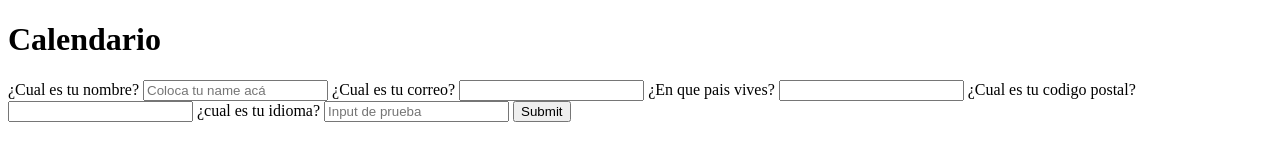
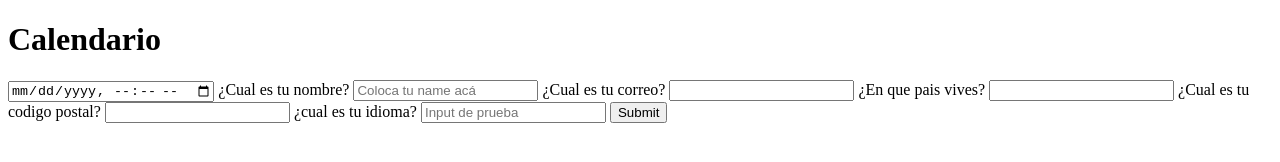
Before and after one commit to Brisimb/HTML-Y-CSS, a plain HTML site: page ClaseCalendario/index.html in a window 1280 px wide. Drawn offline with Linux system fonts and the light colour scheme.

Commit message:
testeando

```diff
--- a/ClaseCalendario/index.html
+++ b/ClaseCalendario/index.html
@@ -10,6 +10,9 @@
     <h1>Calendario</h1>
     <main>
         <form action="">
+            <label for="test1">
+                <input type="datetime-local" name="test1" required id="test1">
+            </label>
             <label for="nombre">
                 <span>¿Cual es tu nombre?</span>
                 <input type="text" id="nombre" name="nombre" autocomplete="name" placeholder="Coloca tu name acá" required/>
```
